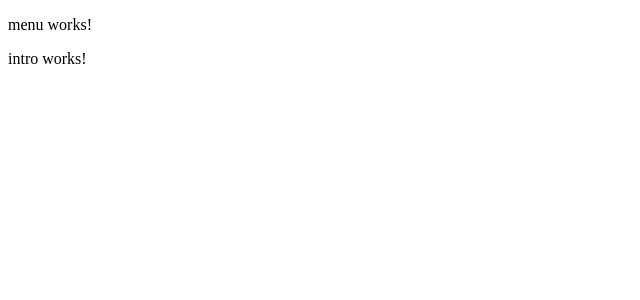
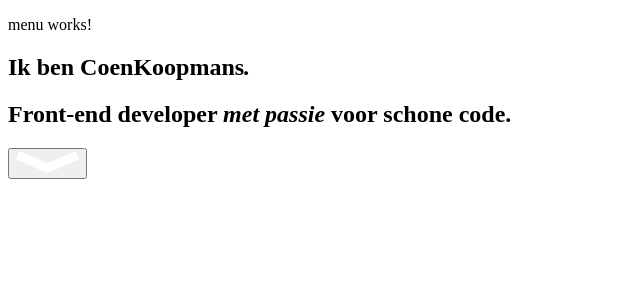
Before and after one commit to coenkoopmans/coenkoopmans.nl, an Angular app: page / in a window 1280 px wide. Shown: the top 300 px of the page, without its empty margins (0-640 px from the left). Built offline with nearby package versions, Linux system fonts and the light colour scheme.

Commit message:
Start for intro - adding basic HTML & CSS/BEM structure

```diff
--- a/src/app/intro/intro.component.html
+++ b/src/app/intro/intro.component.html
@@ -1,3 +1,15 @@
-<p>
-  intro works!
-</p>
+<section class="intro">
+    <h1 class="name">
+        Ik ben
+        <span class="name--first">Coen</span> <span class="name--last">Koopmans<em class="name--lastEmphasis">.</em></span>
+    </h1>
+    <h2 class="tagLine">Front-end developer <em class="tagLine--emphasis">met passie</em> voor schone code.</h2>
+
+    <button class="scrollDownButton" type="button">
+        <svg width="63px" height="22px" viewBox="0 0 63 22" version="1.1" xmlns="http://www.w3.org/2000/svg" xmlns:xlink="http://www.w3.org/1999/xlink">
+            <g fill-rule="nonzero" fill="#FFFFFF">
+                <polygon id="Path-3" points="0 8.34482759 31.5 22 63 8.34482759 60 0 31.5 12.137931 3 0"></polygon>
+            </g>
+        </svg>
+    </button>
+</section>
--- /dev/null
+++ b/src/app/intro/intro.component.scss
@@ -0,0 +1,23 @@
+.name {
+
+}
+.name--first {
+
+}
+.name--last {
+
+}
+.name--lastEmphasis {
+
+}
+
+.tagLine {
+
+}
+.tagLine--emphasis {
+
+}
+
+.scrollDownButton {
+
+}
--- a/src/app/intro/intro.component.ts
+++ b/src/app/intro/intro.component.ts
@@ -3,7 +3,7 @@ import { Component, OnInit } from '@angular/core';
 @Component({
   selector: 'app-intro',
   templateUrl: './intro.component.html',
-  styleUrls: ['./intro.component.css']
+  styleUrls: ['./intro.component.scss']
 })
 export class IntroComponent implements OnInit {
 
```
Also changed, not shown: src/app/intro/intro.component.css (deleted).
